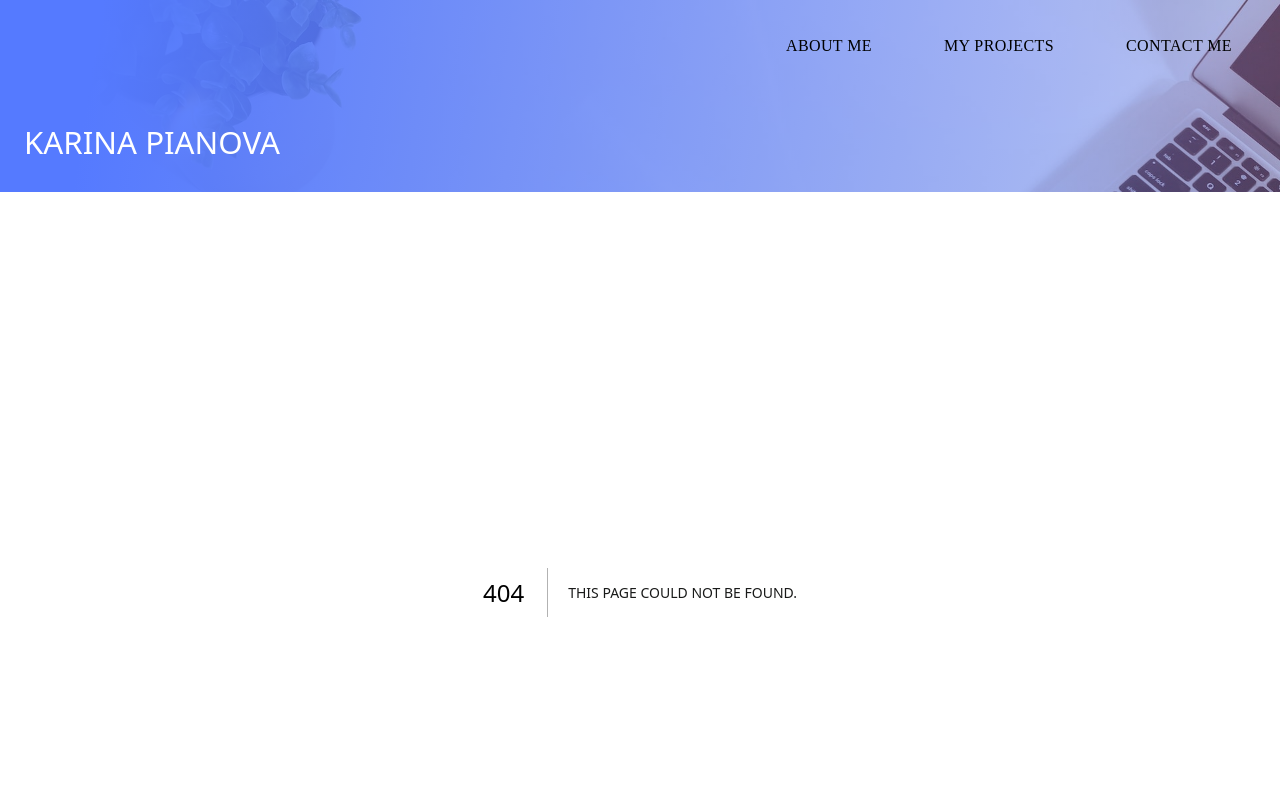
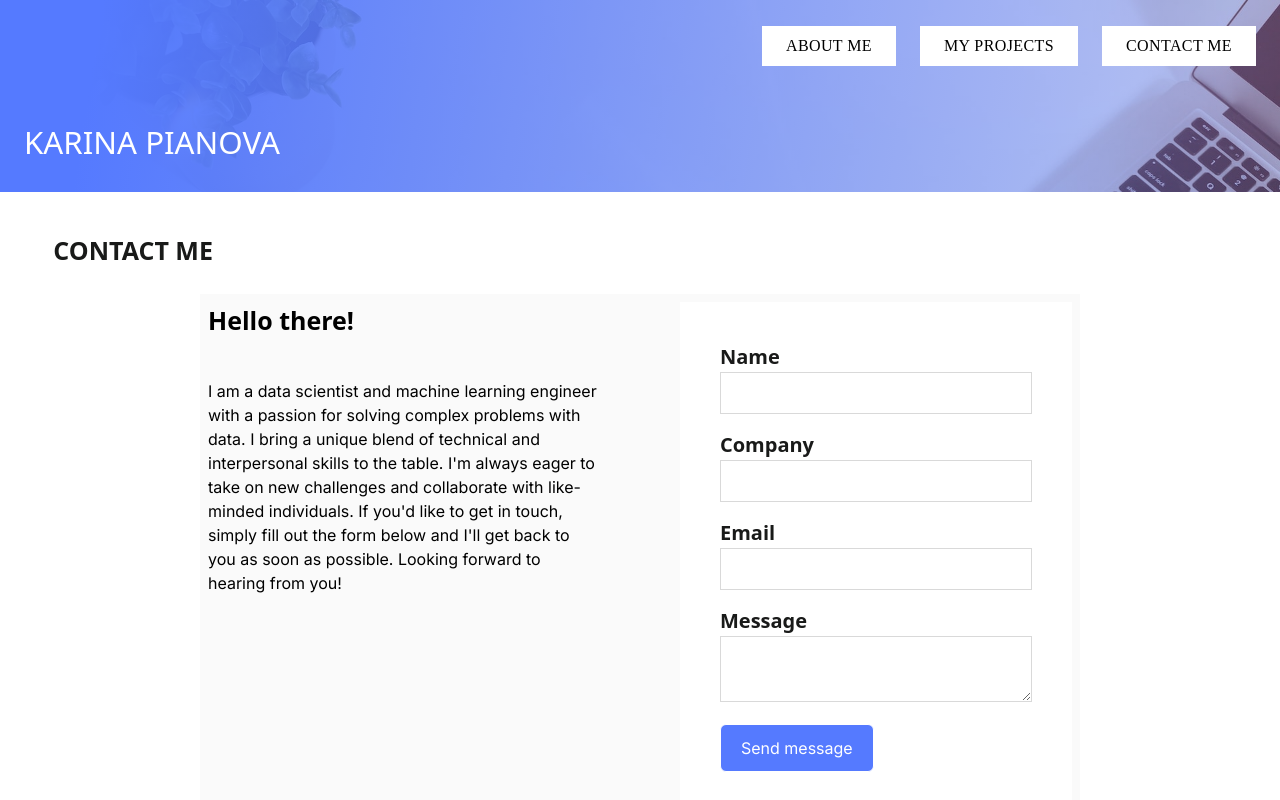
Before and after one commit to pianovakarina/portfolio, a Next.js app: page /contact-me in a window 1280 px wide. Before the commit this address had no page. Shown: the top 800 px of the page. Built offline with nearby package versions, Linux system fonts and the light colour scheme.

Commit message:
add all files

```diff
--- /dev/null
+++ b/app/api/contact/route.ts
@@ -0,0 +1,33 @@
+import { readFile, writeFile } from "fs/promises";
+import { NextRequest, NextResponse } from "next/server";
+const path = require("path");
+
+export async function POST(request: NextRequest) {
+  try {
+    const data = await request.json();
+
+    const filePath = path.resolve(process.cwd(), "app/data/submissions.json");
+
+    let submissions: any = [];
+
+    const fileData = await readFile(filePath, "utf8");
+    submissions = JSON.parse(fileData);
+
+    submissions.push(data);
+
+    const newData = JSON.stringify(submissions, null, 2);
+    await writeFile(filePath, newData, "utf8");
+
+    return NextResponse.json({
+      message: "This data has been succesfully sent",
+    });
+  } catch (error) {
+    return NextResponse.error();
+  }
+}
+
+// export async function GET() {
+//   return NextResponse.json({
+//     message: "Hello",
+//   });
+// }
--- a/app/components/Header.tsx
+++ b/app/components/Header.tsx
@@ -9,22 +9,23 @@ interface IHeaderProps {
 const Header: React.FC<IHeaderProps> = ({ data, pages }) => {
   return (
     <header className="flex flex-col relative w-full h-48">
-      <div className="flex flex-col px-6 justify-around h-full bg-header z-10">
-        <nav className="text-right self-end  flex flex-row gap-6">
+      <div className="flex flex-col justify-around h-full sm:px-6 px:1 bg-header z-10">
+        <nav className="text-right flex flex-row sm:gap-6 self-end gap-1">
           {pages.map((page) => {
             return (
               <Link
                 href={page.link}
                 key={page.id}
                 aria-label={page.label}
-                className="px-6 py-2 min-w-100 hover:bg-blue-light hover:text-blue font-display uppercase tracking-wide"
+                className="px-6 py-2 min-w-100 hover:bg-blue-light hover:text-blue font-display uppercase tracking-wide sm:bg-none
+								bg-white"
               >
                 {page.label}
               </Link>
             );
           })}
         </nav>
-        <h1 className="text-white uppercase">{data.name}</h1>
+        <h1 className="text-white uppercase pl-2 sm:pl-0">{data.name}</h1>
       </div>
       <Image
         priority
--- /dev/null
+++ b/app/contact-me/components/Form.tsx
@@ -0,0 +1,125 @@
+"use client";
+import React, { ChangeEventHandler, FormEventHandler, useState } from "react";
+const formDefaultValues = {
+  name: "",
+  company: "",
+  email: "",
+  message: "",
+};
+
+const Form = () => {
+  const [formValues, setFormValues] = useState(formDefaultValues);
+  const [isMessageSent, setMessageSent] = useState(false);
+
+  const handleChangeInput: ChangeEventHandler<
+    HTMLInputElement | HTMLTextAreaElement
+  > = (e) => {
+    setFormValues((prev) => {
+      return {
+        ...prev,
+        [e.target.name]: e.target.value,
+      };
+    });
+  };
+  const handleSubmit: FormEventHandler = async (e) => {
+    e.preventDefault();
+
+    try {
+      const response = await fetch("/api/contact", {
+        method: "POST",
+        body: JSON.stringify(formValues),
+        headers: {
+          "Content-Type": "application/json",
+        },
+      });
+
+      if (!response.ok) {
+        throw new Error("HTTP error! status: " + response.status);
+      }
+
+      setMessageSent(true);
+      setFormValues(formDefaultValues);
+    } catch (error: any) {
+      console.log("The was the problem with Fetch operation" + error.message);
+    }
+  };
+
+  return (
+    <>
+      <form onSubmit={handleSubmit} className="bg-white p-10">
+        <div className="mb-4">
+          <label className="label-form" htmlFor="name">
+            Name
+          </label>
+          <input
+            onChange={handleChangeInput}
+            value={formValues.name}
+            id="name"
+            type="text"
+            name="name"
+            className="input-form"
+            required
+            minLength={3}
+            maxLength={200}
+          />
+        </div>
+        <div className="mb-4">
+          <label className="label-form" htmlFor="company">
+            Company
+          </label>
+          <input
+            onChange={handleChangeInput}
+            value={formValues.company}
+            id="company"
+            type="text"
+            name="company"
+            className="input-form"
+            required
+            minLength={3}
+            maxLength={200}
+          />
+        </div>
+        <div className="mb-4">
+          <label className="label-form" htmlFor="email">
+            Email
+          </label>
+          <input
+            onChange={handleChangeInput}
+            value={formValues.email}
+            id="email"
+            type="email"
+            name="email"
+            className="input-form"
+            required
+            minLength={3}
+            maxLength={200}
+          />
+        </div>
+        <div className="mb-4">
+          <label className="label-form" htmlFor="message">
+            Message
+          </label>
+          <textarea
+            onChange={handleChangeInput}
+            value={formValues.message}
+            id="nmessage"
+            name="message"
+            className="input-form"
+            required
+            minLength={10}
+            maxLength={1000}
+          />
+        </div>
+        <button
+          type="submit"
+          className="bg-blue text-white rounded-md  hover:text-blue hover:bg-white border border-slate-300 hover:border-indigo-300 hover:border-1 min-w-100 h-12 px-5"
+        >
+          Send message
+        </button>
+      </form>
+      {isMessageSent && <p>The message has been sent</p>}
+    </>
+  );
+};
+
+export default Form;
--- /dev/null
+++ b/app/contact-me/page.tsx
@@ -0,0 +1,24 @@
+import React from "react";
+import { contactMeText } from "../data/data";
+import Form from "./components/Form";
+
+const ContactMePage = () => {
+  return (
+    <div className="flex flex-col w-11/12 content-center m-auto mt-10">
+      <h2>CONTACT ME</h2>
+      <div className="flex flex-row w-9/12 content-center m-auto bg-grey-light p-2 0 gap-20">
+        <div className="flex flex-col w-2/4">
+          <h3 className="text-2xl mb-10 font-semibold">
+            {contactMeText.title}
+          </h3>
+          <p>{contactMeText.body}</p>
+        </div>
+        <div className="w-2/4">
+          <Form />
+        </div>
+      </div>
+    </div>
+  );
+};
+
+export default ContactMePage;
--- a/app/data/data.tsx
+++ b/app/data/data.tsx
@@ -17,7 +17,7 @@ export const pages = [
 ];
 export const aboutMeData = {
   name: "Karina Pianova",
-  title: "Hello! I'm Richard Brown",
+  title: "Hello! I'm Karina Pianova",
   body: "A software engineer with a passion for solving problems with code. I started my journey into the world of software development a few years ago, and since then I've been constantly learning and improving my skills. My background is in computer science, but I'm always looking for opportunities to branch out and explore new technologies.",
   highlightedBody:
     "As a beginner, I'm constantly seeking new challenges and projects to work on. I'm particularly interested in web development, machine learning, and game development, and I've completed several personal projects in these areas. I'm always eager to take on new challenges and collaborate with others, and I believe that working on projects is the best way to learn and grow as a software engineer.",
--- a/app/globals.css
+++ b/app/globals.css
@@ -6,7 +6,9 @@
   h1,
   h2,
   h3,
-  h4 {
+  h4,
+  label,
+  input {
     font-family: Oswald, Proxima Nova, system-ui, sans-serif;
   }
   html {
@@ -35,3 +37,11 @@
 section {
   @apply sm:mb-10 mb-5;
 }
+
+.input-form {
+  @apply border border-grey p-2 w-full;
+}
+
+.label-form {
+  @apply font-semibold mb-2 text-black text-xl;
+}
--- a/app/layout.tsx
+++ b/app/layout.tsx
@@ -23,7 +23,7 @@ export default function RootLayout({
           <div>
             <Header data={aboutMeData} pages={pages} />
           </div>
-          <div className="flex-auto">{children}</div>
+          <main className="flex-auto sm:mb-32 mb-16">{children}</main>
           <div className="flex-initial">
             <Footer />
           </div>
--- /dev/null
+++ b/app/my-projects/components/projectCard.tsx
@@ -0,0 +1,40 @@
+import Image from "next/image";
+import React from "react";
+import { Project } from "../../data/types";
+import { AiFillGithub } from "react-icons/ai";
+import { FaRegWindowMaximize } from "react-icons/fa";
+interface IProjectCardProps {
+  data: Project;
+}
+const ProjectCard: React.FC<IProjectCardProps> = ({ data }) => {
+  return (
+    <div className="rounded-lg shadow-lg bg-grey-light w-full sm:w-1/3-g ">
+      <Image
+        aria-label={`Image of ${data.title}`}
+        width={500}
+        height={250}
+        priority={false}
+        alt={data.title}
+        src={`/images/${data.image}`}
+        className="object-cover w-full h-48"
+      />
+      <div className="p-4">
+        <h3 className="text-lg font-medium">{data.title}</h3>
+        <p className="text-sm mt-2 min-h-50">{data.body1}</p>
+        <p className="text-sm mt-2 min-h-50">{data.body2}</p>
+        <div className="flex flex-row mt-4 justify-between">
+          <a href={data.links[0].url} className="flex items-center">
+            <AiFillGithub />
+            <span className="text-black">{data.links[0].text}</span>
+          </a>
+          <a href={data.links[1].url} className="flex items-center">
+            <FaRegWindowMaximize />
+            <span className="text-black">{data.links[1].text}</span>
+          </a>
+        </div>
+      </div>
+    </div>
+  );
+};
+
+export default ProjectCard;
--- a/app/my-projects/page.tsx
+++ b/app/my-projects/page.tsx
@@ -1,7 +1,22 @@
 import React from "react";
+import { projects } from "../data/data";
+import ProjectCard from "./components/projectCard";
+import { Project } from "../data/types";
 
-const MyProjects: React.FC = () => {
-  return <div>My projects</div>;
+interface IMyProjectsProps {
+  data: Project[];
+}
+const MyProjects: React.FC<IMyProjectsProps> = ({ data }) => {
+  return (
+    <div className="flex flex-col m-auto content-center w-11/12 mt-10 ">
+      <h2 className="text-2xl mb-4 font-bold">My projects</h2>
+      <div className="flex flex-row flex-wrap gap-10 mt-6">
+        {projects.map((project) => {
+          return <ProjectCard key={project.title} data={project} />;
+        })}
+      </div>
+    </div>
+  );
 };
 
 export default MyProjects;
--- a/app/page.tsx
+++ b/app/page.tsx
@@ -1,25 +1,46 @@
+import Image from "next/image";
 import { aboutMeData } from "./data/data";
 
 const AboutMePage = () => {
   return (
-    <main>
-      <section>
-        <div>Image</div>
-        <div>
+    <div className="flex flex-col items-center ">
+      <section className="flex sm:flex-row sm:w-10/12 items-center flex-col w-full">
+        <div className="sm:w-1/3  flex justify-center mt-12 w-3/5">
+          <Image
+            priority={false}
+            width={640}
+            height={960}
+            alt={"karina.jpg"}
+            src={"/images/karina.jpg"}
+            aria-label={"image of karina.jpg"}
+            className="profileImage"
+          />
+        </div>
+        <div className="sm:ml-20 sm:mt-0  sm:w-2/3 w-full mt-6 ml-0 p-10">
           <h2>{aboutMeData.title}</h2>
-          <p>{aboutMeData.body}</p>
+          <p className="text-base">{aboutMeData.body}</p>
         </div>
       </section>
-      <section>
+      <section className="w-full bg-blue-light p-10 h-full">
         <p>{aboutMeData.highlightedBody}</p>
       </section>
-      <section>
-        <div>
+      <section className="flex sm:flex-row sm:w-10/12 p-10 items-center w-full flex-col">
+        <div className="flex flex-col  w-full mb-10 sm:mb-0 sm:w-7/12">
           <p>{aboutMeData.body2} </p>
         </div>
-        <div>Image</div>
+        <div className="sm:w-5/12 sm:ml-10 w-full ml-0">
+          <Image
+            priority={false}
+            width={500}
+            height={250}
+            alt={"kaitlyn-baker-vZJdYl5JVXY-unsplash.jpg"}
+            src={"/images/kaitlyn-baker-vZJdYl5JVXY-unsplash.jpg"}
+            aria-label={"image of kaitlyn-baker-vZJdYl5JVXY-unsplash.jpg"}
+            className="h-250 object-cover w-500"
+          />
+        </div>
       </section>
-    </main>
+    </div>
   );
 };
 
```
Also changed, not shown: app/data/submissions.json (added, +52 -0 lines), app/data/types.ts (+12 -0 lines), public/images/karina.jpg (added), 1 other file (tests, documents, lock files or other folders).
